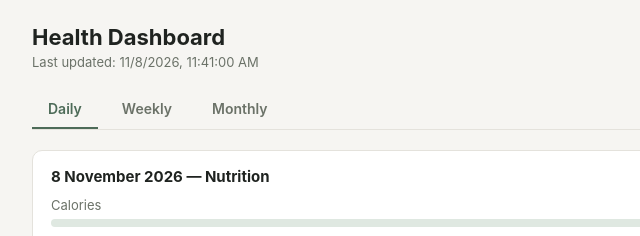
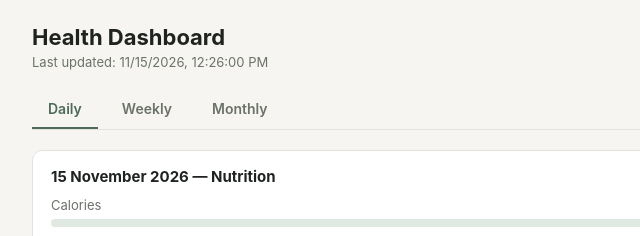
Before and after one commit to carolinecowancopy-ui/qz7mkd2x, a plain HTML site: page index.html in a window 1280 px wide. Shown: the top 236 px of the page, 248-888 px from the left. Drawn offline with nearby package versions, Linux system fonts and the light colour scheme.

Commit message:
Daily report update

```diff
--- a/index.html
+++ b/index.html
@@ -101,9 +101,9 @@
 // weekly, or monthly report runs (or whenever a manual refresh is asked
 // for). It does not fetch anything live on its own when opened.
 const DATA = {
-  generatedAt: "2026-11-08T11:41:00",
+  generatedAt: "2026-11-15T12:26:00",
   daily: {
-    date: "8 November 2026",
+    date: "15 November 2026",
     calories: { logged: 0, target: 1800 },
     protein: { logged: 0, target: 100 },
     carbs: { logged: 0 },
@@ -125,18 +125,18 @@ const DATA = {
     improve: "The logging gap is the whole story: 0 of 7 days have any entry, extending a run back to 31 July. The BP gap carries the most real stakes: perimenopause is a documented window where blood pressure tends to rise, and the last reading (26 July, ~109/62 with a pulse near 69, comfortably in the normal range and a good way below the 120/80 boundary) is now just over fourteen weeks old, too old to say where blood pressure sits today. Resistance training and sprint work are the main levers for preserving muscle and bone through perimenopause, so the training gap matters on the same grounds.",
     suggestions: "Take one morning BP reading before Sunday: it's the single highest-value entry, and if it lands in the 130s systolic or higher that's worth mentioning to your doctor. Log one full day of meals end to end so calorie and protein totals come back and the 100g floor is trackable again. Jot one line after any sprint or lift (\u201csprints, 20 min\u201d / \u201clifted, upper body\u201d); five days are still left in this week.",
     trend: {
-      days: ["2 Nov", "3 Nov", "4 Nov", "5 Nov", "6 Nov", "7 Nov", "8 Nov"],
+      days: ["9 Nov", "10 Nov", "11 Nov", "12 Nov", "13 Nov", "14 Nov", "15 Nov"],
       calories: [null, null, null, null, null, null, null],
       protein: [null, null, null, null, null, null, null]
     },
     days: [
-      { date: "2 Nov", calories: null, protein: null, exercise: [], bp: null },
-      { date: "3 Nov", calories: null, protein: null, exercise: [], bp: null },
-      { date: "4 Nov", calories: null, protein: null, exercise: [], bp: null },
-      { date: "5 Nov", calories: null, protein: null, exercise: [], bp: null },
-      { date: "6 Nov", calories: null, protein: null, exercise: [], bp: null },
-      { date: "7 Nov", calories: null, protein: null, exercise: [], bp: null },
-      { date: "8 Nov", calories: null, protein: null, exercise: [], bp: null }
+      { date: "9 Nov", calories: null, protein: null, exercise: [], bp: null },
+      { date: "10 Nov", calories: null, protein: null, exercise: [], bp: null },
+      { date: "11 Nov", calories: null, protein: null, exercise: [], bp: null },
+      { date: "12 Nov", calories: null, protein: null, exercise: [], bp: null },
+      { date: "13 Nov", calories: null, protein: null, exercise: [], bp: null },
+      { date: "14 Nov", calories: null, protein: null, exercise: [], bp: null },
+      { date: "15 Nov", calories: null, protein: null, exercise: [], bp: null }
     ],
     previousWeek: {
       range: "26 October\u20131 November 2026",
```
Also changed, not shown: latest.txt.
